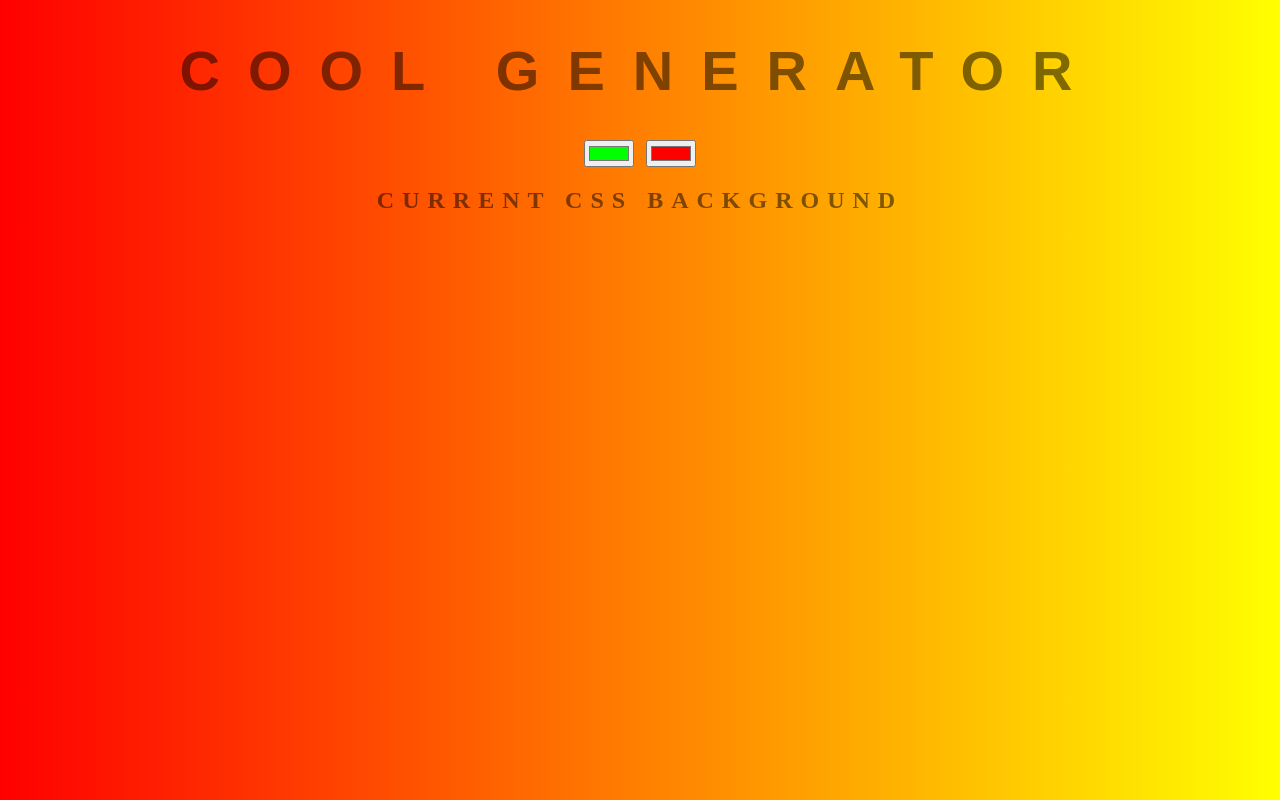
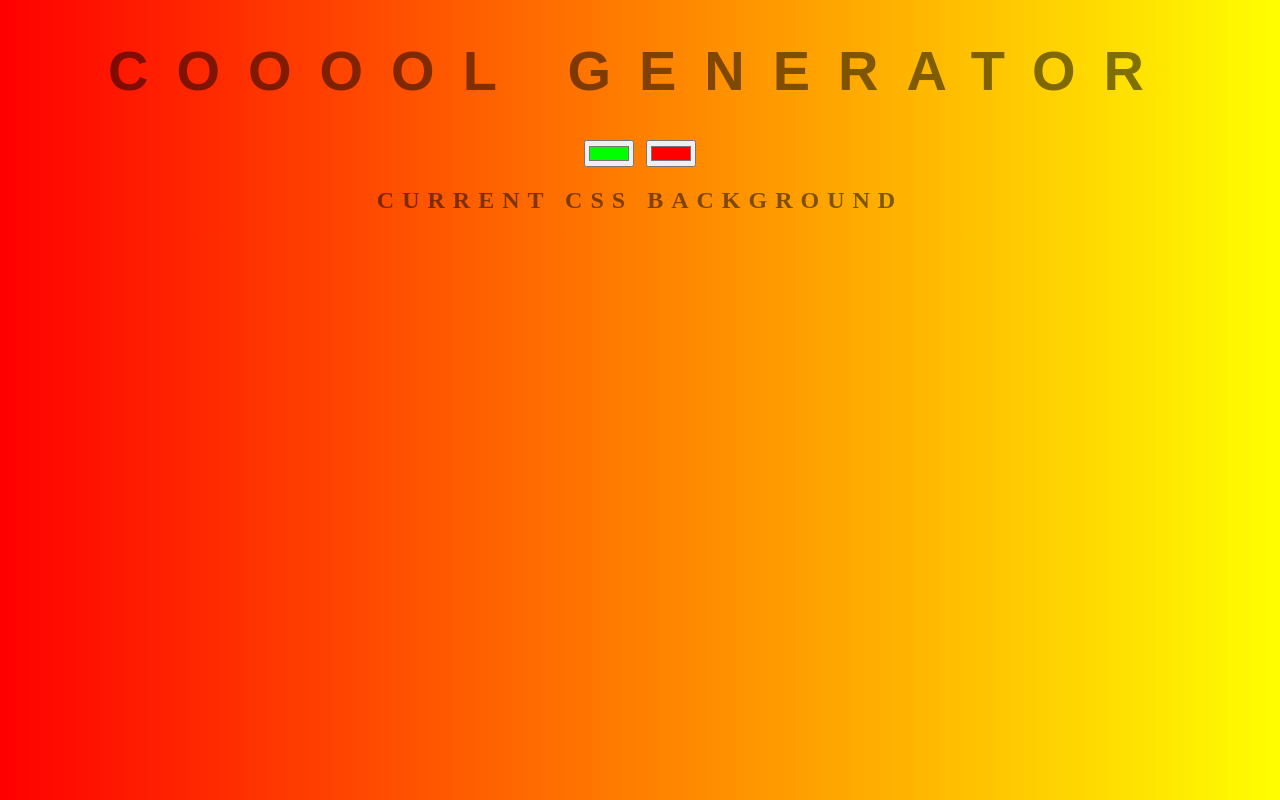
Before and after one commit to VasuSureja/background-generator, a plain HTML site: page index.html in a window 1280 px wide. Drawn offline with Linux system fonts and the light colour scheme.

Commit message:
stretched cooool letter

```diff
--- a/index.html
+++ b/index.html
@@ -5,7 +5,7 @@
 	<link rel="stylesheet" type="text/css" href="style.css">
 </head>
 <body id="gradient">
-	<h1>Cool Generator</h1>
+	<h1> COOOOL Generator</h1>
 	<input class="color1" type="color" name="color1" value="#00ff00">
 	<input class="color2" type="color" name="color2" value="#ff0000">
 	<h2>Current CSS Background</h2>
```
